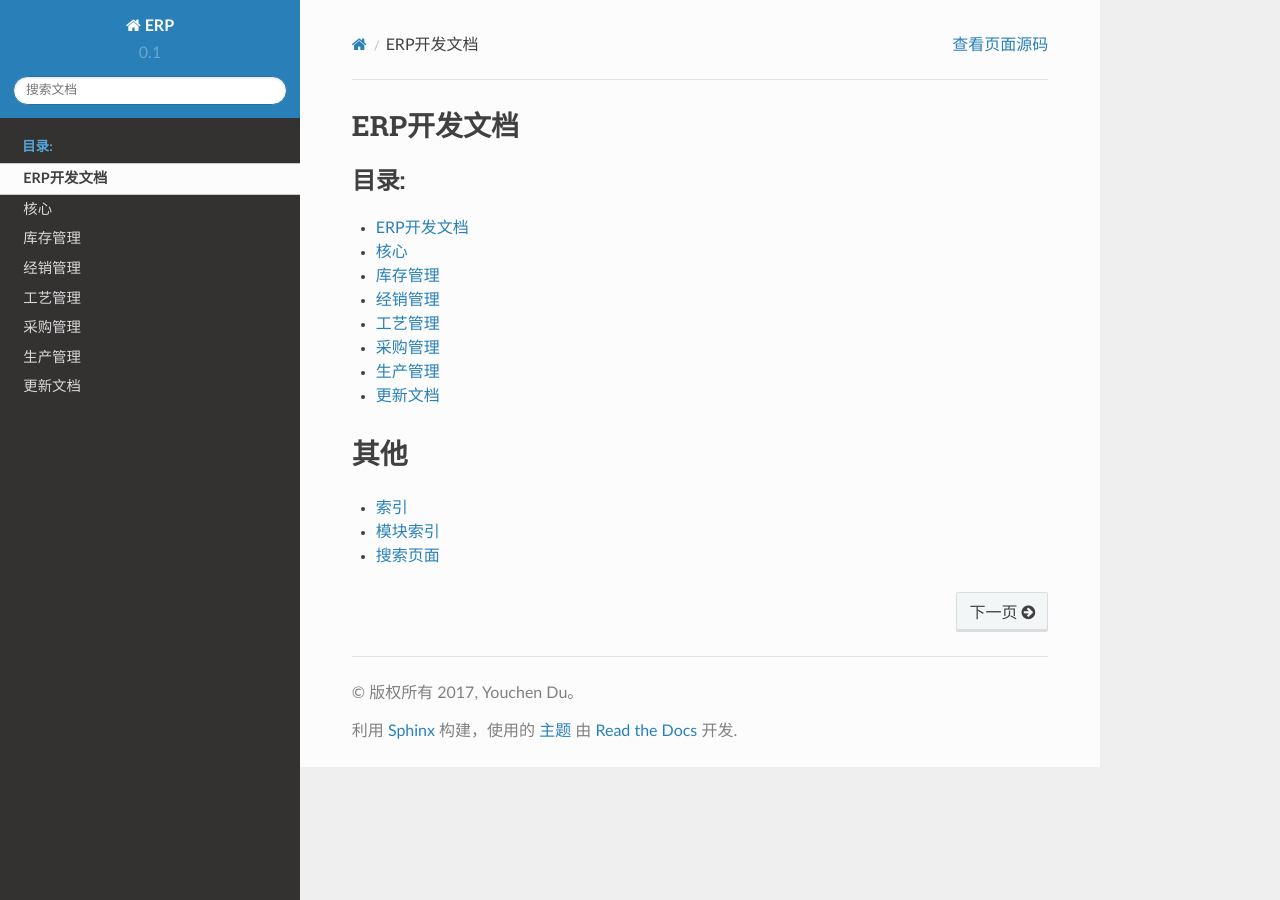
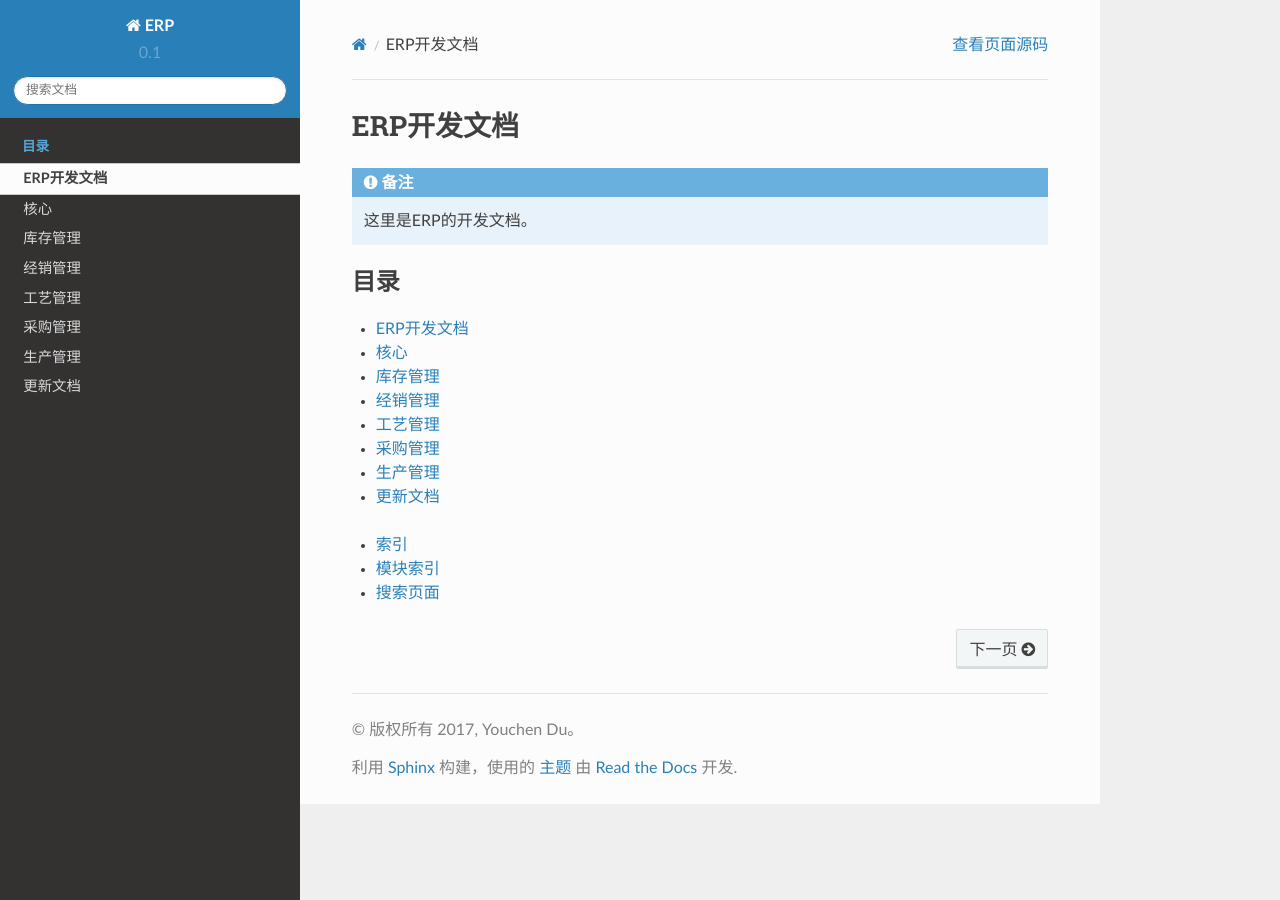
Before and after one commit to DLUT-SIE/ERP, a Sphinx documentation site: the page built from documents/source/index.rst, in a window 1280 px wide. Built offline with Sphinx 7.4.7 and the Read the Docs theme 2.0.0, drawn with Linux system fonts in a browser that asks for light colours.

Commit message:
[update] index document.

```diff
--- a/documents/source/index.rst
+++ b/documents/source/index.rst
@@ -5,25 +5,22 @@
 
 ERP开发文档
 ===============================
+.. note::
+    这里是ERP的开发文档。
 
 .. toctree::
    :maxdepth: 2
    :glob:
-   :caption: 目录:
+   :caption: 目录
 
    self
-   core/*
-   inventory/*
-   distribution/*
-   process/*
-   procurement/*
-   production/*
+   core/index
+   inventory/index
+   distribution/index
+   process/index
+   procurement/index
+   production/index
    *
-
-
-
-其他
-==================
 
 * :ref:`genindex`
 * :ref:`modindex`
```
